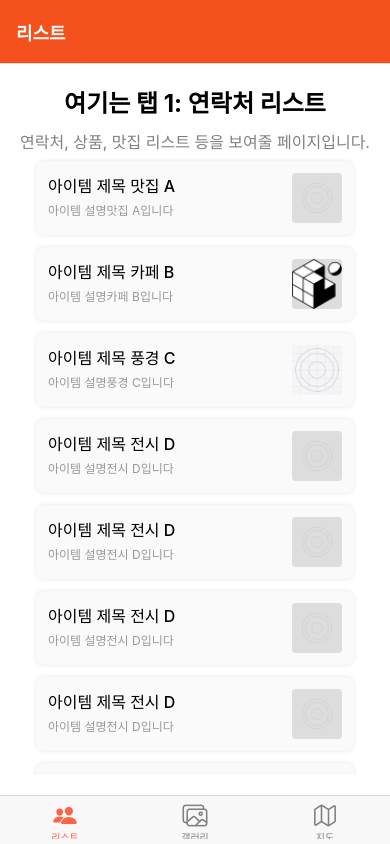
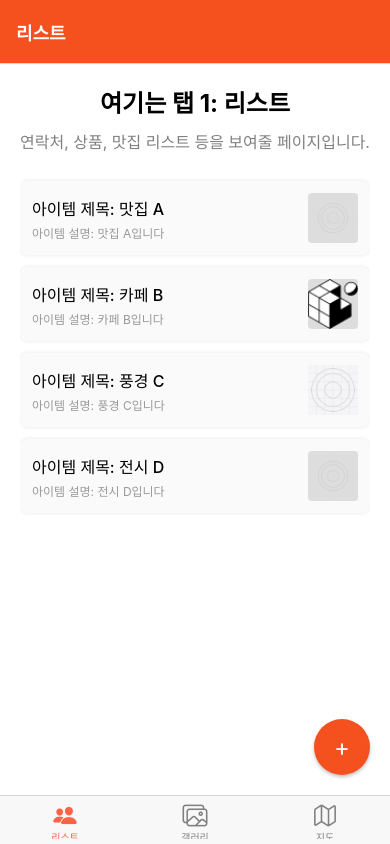
Before and after one commit to reproducepark/madcamp01, a React Native app: screen / in a window 390 px wide. Built offline with nearby package versions, Linux system fonts and the light colour scheme.

Commit message:
feat: modal과 imagepicker 구현

```diff
--- a/src/components/WriteModal.tsx
+++ b/src/components/WriteModal.tsx
@@ -0,0 +1,196 @@
+// components/WriteModal.tsx
+import React, { useState } from 'react';
+import {
+  Modal,
+  View,
+  Text,
+  TextInput,
+  TouchableOpacity,
+  SafeAreaView,
+  StyleSheet,
+  Platform,
+  Alert, // Alert를 사용하여 사용자에게 권한 요청 및 결과 알림
+} from 'react-native';
+import * as ImagePicker from 'expo-image-picker'; // ImagePicker 임포트
+
+interface WriteModalProps {
+  visible: boolean;
+  onClose: () => void;
+  onSave: (title: string, description: string) => void;
+  // 이미지 URI를 저장할 상태를 추가할 경우, onSave에 이미지를 넘기도록 변경할 수 있습니다.
+  // onSave: (title: string, description: string, imageUrl?: string) => void;
+}
+
+export function WriteModal({ visible, onClose, onSave }: WriteModalProps) {
+  const [newTitle, setNewTitle] = useState('');
+  const [newDescription, setNewDescription] = useState('');
+  // 선택된 이미지의 URI를 저장할 상태를 추가할 수 있습니다.
+  // const [selectedImageUri, setSelectedImageUri] = useState<string | null>(null);
+
+  const handleSave = () => {
+    if (newTitle.trim() === '' || newDescription.trim() === '') {
+      Alert.alert('알림', '제목과 내용을 모두 입력해주세요.');
+      return;
+    }
+    onSave(newTitle, newDescription);
+    setNewTitle('');
+    setNewDescription('');
+    // setSelectedImageUri(null); // 저장 후 이미지 URI 초기화
+  };
+
+  const handleCancel = () => {
+    setNewTitle('');
+    setNewDescription('');
+    // setSelectedImageUri(null); // 취소 시 이미지 URI 초기화
+    onClose();
+  };
+
+  const handleAttachPhoto = async () => {
+    // 갤러리 접근 권한 요청
+    const { status } = await ImagePicker.requestMediaLibraryPermissionsAsync();
+    if (status !== 'granted') {
+      Alert.alert(
+        '권한 필요',
+        '사진을 선택하려면 미디어 라이브러리 접근 권한이 필요합니다.'
+      );
+      return;
+    }
+
+    // 이미지 선택기 실행
+    const result = await ImagePicker.launchImageLibraryAsync({
+      mediaTypes: ImagePicker.MediaTypeOptions.Images, // 이미지만 선택
+      allowsEditing: true, // 이미지 편집 허용 (크롭 등)
+      aspect: [4, 3], // 편집 시 가로세로 비율
+      quality: 1, // 이미지 품질 (0~1)
+    });
+
+    // 사용자가 이미지를 선택했는지 확인
+    if (!result.canceled) {
+      // 선택된 이미지 정보 (result.assets 배열의 첫 번째 요소)
+      const pickedImageUri = result.assets[0].uri;
+      console.log('선택된 이미지 URI:', pickedImageUri);
+      // 여기에 선택된 이미지 URI를 상태에 저장하거나(예: setSelectedImageUri)
+      // 부모 컴포넌트로 전달하는 로직을 추가할 수 있습니다.
+      // setSelectedImageUri(pickedImageUri);
+      Alert.alert('사진 첨부', `사진이 선택되었습니다: ${pickedImageUri.substring(0, 30)}...`);
+    } else {
+      Alert.alert('알림', '사진 선택이 취소되었습니다.');
+    }
+  };
+
+  return (
+    <Modal
+      animationType="slide"
+      transparent={false}
+      visible={visible}
+      onRequestClose={onClose}
+    >
+      <SafeAreaView style={styles.fullScreenModalContainer}>
+        <View style={styles.modalHeader}>
+          <TouchableOpacity onPress={handleCancel} style={styles.headerButton}>
+            <Text style={styles.headerButtonText}>X</Text>
+          </TouchableOpacity>
+          <Text style={styles.modalHeaderTitle}>새 글 작성</Text>
+          <TouchableOpacity onPress={handleSave} style={styles.headerButton}>
+            <Text style={styles.headerButtonText}>완료</Text>
+          </TouchableOpacity>
+        </View>
+
+        <View style={styles.modalBody}>
+          <TextInput
+            style={styles.inputTitle}
+            placeholder="제목을 입력하세요"
+            value={newTitle}
+            onChangeText={setNewTitle}
+            maxLength={50}
+          />
+          <TextInput
+            style={styles.inputDescription}
+            placeholder="내용을 입력하세요"
+            value={newDescription}
+            onChangeText={setNewDescription}
+            multiline
+            textAlignVertical="top"
+          />
+          {/* 이미지가 선택되면 미리보기를 여기에 추가할 수 있습니다. */}
+          {/* {selectedImageUri && (
+            <Image source={{ uri: selectedImageUri }} style={{ width: 100, height: 100, marginTop: 10 }} />
+          )} */}
+        </View>
+
+        <View style={styles.modalFooter}>
+          <TouchableOpacity onPress={handleAttachPhoto} style={styles.attachPhotoButton}>
+            <Text style={styles.attachPhotoButtonText}>사진 첨부</Text>
+          </TouchableOpacity>
+        </View>
+      </SafeAreaView>
+    </Modal>
+  );
+}
+
+const styles = StyleSheet.create({
+  fullScreenModalContainer: {
+    flex: 1,
+    backgroundColor: 'white',
+    paddingTop: Platform.OS === 'android' ? 25 : 0,
+  },
+  modalHeader: {
+    flexDirection: 'row',
+    justifyContent: 'space-between',
+    alignItems: 'center',
+    paddingHorizontal: 15,
+    paddingVertical: 10,
+    borderBottomWidth: 1,
+    borderBottomColor: '#eee',
+    backgroundColor: '#f8f8f8',
+  },
+  modalHeaderTitle: {
+    fontSize: 18,
+    fontWeight: 'bold',
+  },
+  headerButton: {
+    padding: 5,
+  },
+  headerButtonText: {
+    fontSize: 18,
+    color: '#f4511e',
+    fontWeight: 'bold',
+  },
+  modalBody: {
+    flex: 1,
+    padding: 15,
+  },
+  inputTitle: {
+    fontSize: 20,
+    fontWeight: 'bold',
+    marginBottom: 15,
+    paddingVertical: 10,
+    borderBottomWidth: 1,
+    borderBottomColor: '#eee',
+  },
+  inputDescription: {
+    flex: 1,
+    fontSize: 16,
+    paddingVertical: 10,
+  },
+  modalFooter: {
+    flexDirection: 'row',
+    justifyContent: 'flex-start',
+    alignItems: 'center',
+    paddingHorizontal: 15,
+    paddingVertical: 10,
+    borderTopWidth: 1,
+    borderTopColor: '#eee',
+    backgroundColor: '#f8f8f8',
+  },
+  attachPhotoButton: {
+    paddingVertical: 8,
+    paddingHorizontal: 15,
+    backgroundColor: '#e0e0e0',
+    borderRadius: 5,
+  },
+  attachPhotoButtonText: {
+    fontSize: 14,
+    color: '#333',
+  },
+});
--- a/src/screens/TabOneScreen.tsx
+++ b/src/screens/TabOneScreen.tsx
@@ -1,45 +1,36 @@
-// src/screens/TabOneScreen.tsx
-
-import React from 'react';
+// screens/TabOneScreen.tsx
+import React, { useState } from 'react';
 import {
   Text,
   View,
-  ScrollView,
   SafeAreaView,
   StyleSheet,
   FlatList,
   Image,
-  Dimensions,
-  TouchableOpacity, // TouchableOpacity 추가
-  Modal, // Modal 컴포넌트 추가
-  TextInput, // TextInput 추가
-  Button, // Button 추가
+  TouchableOpacity,
+  Dimensions, // Dimensions 추가
 } from 'react-native';
-import { NavigationContainer } from '@react-navigation/native';
-import { createBottomTabNavigator } from '@react-navigation/bottom-tabs';
-import { Ionicons } from '@expo/vector-icons'; // Expo에서 제공하는 아이콘 라이브러리
-import MapView, { Marker, PROVIDER_GOOGLE } from 'react-native-maps';
-import * as Location from 'expo-location';
 
-const { width } = Dimensions.get('window');
-// 한 행에 3개씩 배치, 좌우 패딩 16씩, 아이템 간 간격 8씩
-const ITEM_MARGIN = 8;
-const ITEM_SIZE = (width - 16 * 2 - ITEM_MARGIN * 2) / 3;
+// WriteModal 컴포넌트 임포트
+import { WriteModal } from '../components/WriteModal';
 
+const { width } = Dimensions.get('window'); // Dimensions 사용
 
-const DATA = [
+// 초기 데이터
+const initialData = [
   {
     id: '1',
     image: require('../../assets/adaptive-icon.png'),
     title: '맛집 A',
-    description: '맛집 A입니다'
+    description: '맛집 A입니다',
   },
   {
     id: '2',
     image: require('../../assets/favicon.png'),
     title: '카페 B',
-    description: '카페 B입니다'
+    description: '카페 B입니다',
   },
+  // ... 기타 데이터
   {
     id: '3',
     image: require('../../assets/icon.png'),
@@ -52,68 +43,67 @@ const DATA = [
     title: '전시 D',
     description: '전시 D입니다'
   },
-  {
-    id: '5',
-    image: require('../../assets/splash-icon.png'),
-    title: '전시 D',
-    description: '전시 D입니다'
-  },
-  {
-    id: '6',
-    image: require('../../assets/splash-icon.png'),
-    title: '전시 D',
-    description: '전시 D입니다'
-  },
-  {
-    id: '7',
-    image: require('../../assets/splash-icon.png'),
-    title: '전시 D',
-    description: '전시 D입니다'
-  },
-  {
-    id: '8',
-    image: require('../../assets/splash-icon.png'),
-    title: '전시 D',
-    description: '전시 D입니다'
-  },
 ];
 
-// 탭 1에 해당하는 화면 컴포넌트
-export default function TabOneScreen() {
+export function TabOneScreen() {
+  const [modalVisible, setModalVisible] = useState(false);
+  const [listData, setListData] = useState(initialData);
+
+  const handleAddItem = (title: string, description: string) => {
+    const newItem = {
+      id: String(listData.length + 1),
+      image: require('../../assets/adaptive-icon.png'), // 기본 이미지
+      title: title,
+      description: description,
+    };
+    setListData([newItem, ...listData]); // 새 아이템을 목록 맨 앞에 추가
+    setModalVisible(false);
+  };
+
+  const renderItem = ({ item }: { item: typeof initialData[0] }) => (
+    <View style={styles.listItem}>
+      <View style={styles.textContainer}>
+        <Text style={styles.itemTitle}>아이템 제목: {item.title}</Text>
+        <Text style={styles.itemSubtitle}>아이템 설명: {item.description}</Text>
+      </View>
+      <View style={styles.imageContainer}>
+        <Image source={item.image} style={styles.itemImage} />
+      </View>
+    </View>
+  );
+
   return (
-    // <SafeAreaView style={styles.safe}>
-
+    <SafeAreaView style={styles.safe}>
       <View style={styles.container}>
-        <Text style={styles.text}>여기는 탭 1: 연락처 리스트</Text>
+        <Text style={styles.text}>여기는 탭 1: 리스트</Text>
         <Text style={styles.subText}>연락처, 상품, 맛집 리스트 등을 보여줄 페이지입니다.</Text>
 
-
         <FlatList
-          data={DATA}
-          keyExtractor={item=>item.id}
+          data={listData}
+          keyExtractor={(item) => item.id}
           contentContainerStyle={styles.listContainer}
-          renderItem={({item}) => (
-            <View style={styles.listItem}>
-              <View style={styles.textContainer}>
-                <Text style={styles.itemTitle}>아이템 제목 {item.title}</Text>
-                <Text style={styles.itemSubtitle}>아이템 설명{item.description}</Text>
-              </View>
-              <View style={styles.imageContainer}>
-                <Image source={item.image} style={styles.itemImage} />
-              </View>
-            </View>
-
-
-          )}
+          renderItem={renderItem}
         />
 
+        {/* 글쓰기 버튼 (FAB) */}
+        <TouchableOpacity
+          style={styles.fab}
+          onPress={() => setModalVisible(true)}
+        >
+          <Text style={styles.fabText}>+</Text>
+        </TouchableOpacity>
+
+        {/* 글쓰기 모달 창 컴포넌트 */}
+        <WriteModal
+          visible={modalVisible}
+          onClose={() => setModalVisible(false)}
+          onSave={handleAddItem}
+        />
       </View>
+    </SafeAreaView>
   );
-
-  // );
 }
 
-// 공통으로 사용할 스타일 시트
 const styles = StyleSheet.create({
   safe: {
     flex: 1,
@@ -122,7 +112,6 @@ const styles = StyleSheet.create({
   container: {
     flex: 1,
     backgroundColor: '#fff',
-    // alignItems: 'center',
     justifyContent: 'center',
     padding: 20,
   },
@@ -136,24 +125,23 @@ const styles = StyleSheet.create({
     fontSize: 16,
     color: 'gray',
     textAlign: 'center',
+    marginBottom: 20,
   },
   listContainer: {
-    paddingHorizontal: 16,
+    paddingHorizontal: 0,
     paddingVertical: 8,
   },
   listItem: {
-    // width:'100%',
-    flexDirection:'row',
-    justifyContent:'space-between',
+    flexDirection: 'row',
+    justifyContent: 'space-between',
+    alignItems: 'center',
     padding: 12,
     borderRadius: 8,
     backgroundColor: '#fafafa',
     marginBottom: 12,
-    // 그림자 효과 (iOS)
     shadowColor: '#000',
     shadowOpacity: 0.1,
     shadowRadius: 4,
-    // 그림자 효과 (Android)
     elevation: 2,
   },
   itemTitle: {
@@ -165,32 +153,37 @@ const styles = StyleSheet.create({
     color: '#999',
     marginTop: 4,
   },
-  list: {
-    // FlatList content padding bottom 추가 가능
-  },
-  row: {
-    justifyContent: 'flex-start',
-    marginBottom: ITEM_MARGIN,
-  },
-  image: {
-    width: ITEM_SIZE,
-    height: ITEM_SIZE,
-    borderRadius: 8,
-    marginRight : ITEM_MARGIN,
-    backgroundColor: '#eee',
-  },
   itemImage: {
-    width: 50,                    // 원하는 썸네일 크기 지정
+    width: 50,
     height: 50,
     borderRadius: 4,
     backgroundColor: '#ddd',
   },
-  textContainer:{
-    flexDirection:'column'
+  textContainer: {
+    flexDirection: 'column',
+    flex: 1,
   },
   imageContainer: {
-    // justifyContent:'flex-end'
-
-  }
-
+    marginLeft: 10,
+  },
+  fab: {
+    position: 'absolute',
+    width: 56,
+    height: 56,
+    alignItems: 'center',
+    justifyContent: 'center',
+    right: 20,
+    bottom: 20,
+    backgroundColor: '#f4511e',
+    borderRadius: 28,
+    elevation: 8,
+    shadowColor: '#000',
+    shadowOffset: { width: 0, height: 2 },
+    shadowOpacity: 0.25,
+    shadowRadius: 3.84,
+  },
+  fabText: {
+    fontSize: 24,
+    color: 'white',
+  },
 });
--- a/src/screens/TabThreeScreen.tsx
+++ b/src/screens/TabThreeScreen.tsx
@@ -65,7 +65,7 @@ const DATA = [
   },
 ];
 
-export default function TabThreeScreen() {
+export function TabThreeScreen() {
   const [region, setRegion] = useState<null | {
     latitude: number;
     longitude: number;
--- a/src/screens/TabTwoScreen.tsx
+++ b/src/screens/TabTwoScreen.tsx
@@ -67,7 +67,7 @@ const DATA = [
 
 
 // 탭 2에 해당하는 화면 컴포넌트
-export default function TabTwoScreen() {
+export function TabTwoScreen() {
   return (
     <View style={styles.container}>
       {/* <Text style={styles.text}>여기는 탭 2: 이미지 갤러리</Text>
```
Also changed, not shown: src/App.tsx (+6 -12 lines).
